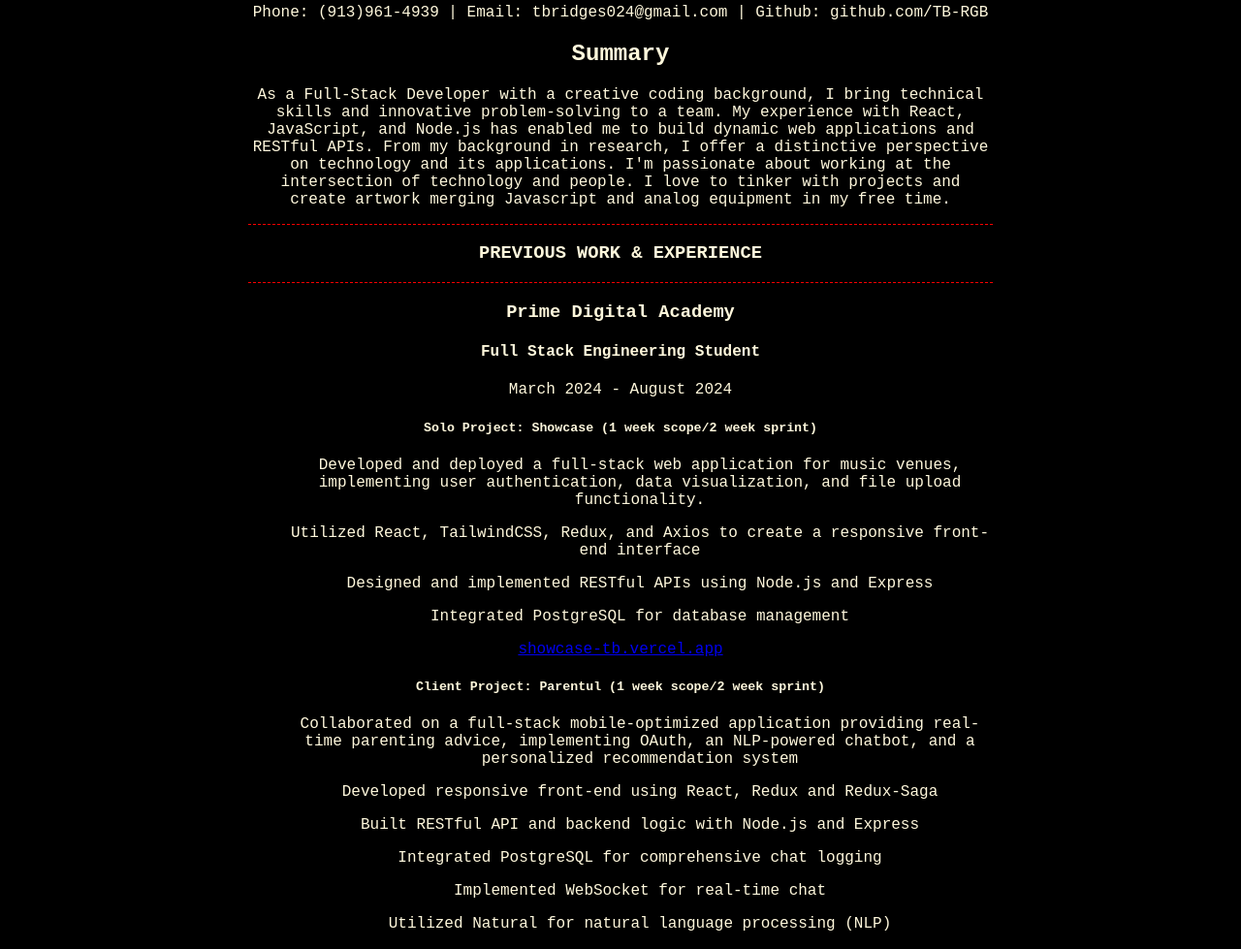
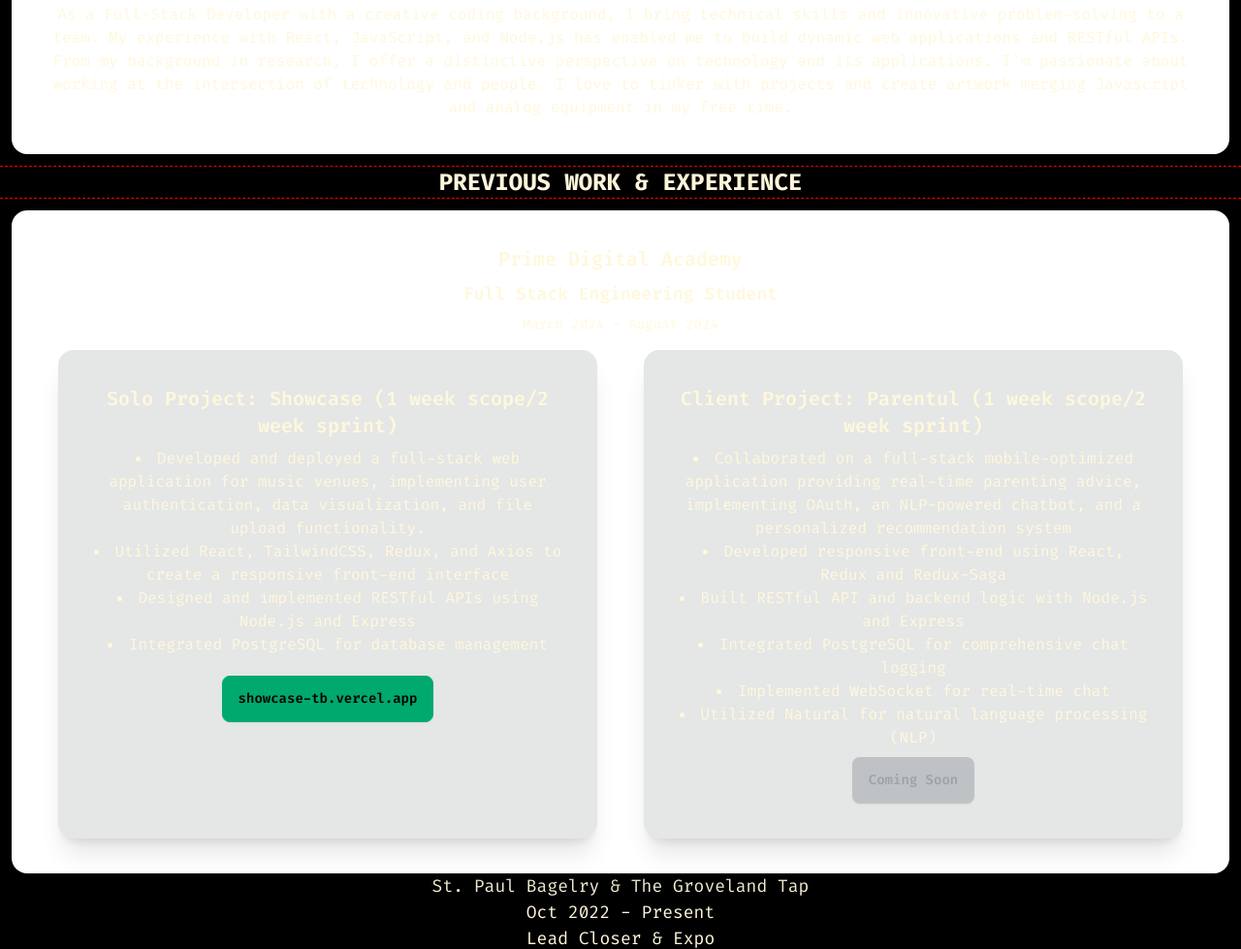
Before and after one commit to TB-RGB/TB-RGB.github.io, a website: page index.html in a window 1280 px wide. Shown: the part 545-1524 px from the top of the page at 97% size. Drawn offline with Linux system fonts and the light colour scheme; a script that the page names is missing.

Commit message:
start of dashboard layout

```diff
--- a/index.html
+++ b/index.html
@@ -6,56 +6,86 @@
     <meta name="viewport" content="width=device-width">
     <title>Tristan's Resume</title>
     <link rel="stylesheet" href="style.css" />
+    <link rel="stylesheet" href="output.css" />
     <script src="https://unpkg.com/hydra-synth"></script>
+    <link rel="preconnect" href="https://fonts.googleapis.com">
+    <link rel="preconnect" href="https://fonts.gstatic.com" crossorigin>
+    <link href="https://fonts.googleapis.com/css2?family=Fira+Code:wght@300..700&display=swap" rel="stylesheet">
 </head>
 
 <body>
-    <div>
-        <canvas id="myCanvas2" width="1000px" height="400px"></canvas>
-        <h1>Tristan Bridges</h1>
+    <div class="card bg-base-100 shadow-xl p-1 mx-3 mb-3">
+        <div class="card-body">
+            <canvas id="myCanvas2" class="w-full h-80"></canvas>
+            <div class="card bg-black shadow-xl w-1/2 mx-auto my-2 p-2">
+                <h1 class="text-4xl">Tristan Bridges</h1>
                 <p>Phone: (913)961-4939 | Email: tbridges024@gmail.com | Github: github.com/TB-RGB</p>
             </div>
-
-    <div class="summary">
-        <h2>Summary</h2>
+            <div class="divider divider-primary"></div>
             <p>As a Full-Stack Developer with a creative coding background, I bring technical skills and innovative
-            problem-solving to a team. My experience with React, JavaScript, and Node.js has enabled me to build dynamic
+                problem-solving to a team. My experience with React, JavaScript, and Node.js has enabled me to build
+                dynamic
                 web applications and RESTful APIs. From my background in research, I offer a distinctive perspective on
-            technology and its applications. I'm passionate about working at the intersection of technology and people.
-            I love to tinker with projects and create artwork merging Javascript and analog equipment in my free time.
+                technology and its applications. I'm passionate about working at the intersection of technology and
+                people.
+                I love to tinker with projects and create artwork merging Javascript and analog equipment in my free
+                time.
             </p>
+        </div>
     </div>
 
     <div class="job-head">
-        <h3>Previous Work & Experience</h3>
+        <h3 class="text-2xl font-bold ">Previous Work & Experience</h3>
     </div>
 
-    <div class="job">
-        <h3>Prime Digital Academy</h3>
-        <h4>Full Stack Engineering Student</h4>
-        <p>March 2024 - August 2024</p>
 
-        <h5>Solo Project: Showcase (1 week scope/2 week sprint)</h5>
-        <ul>
-            <p>Developed and deployed a full-stack web application for music venues, implementing user authentication,
-                data visualization, and file upload functionality.</p>
-            <p>Utilized React, TailwindCSS, Redux, and Axios to create a responsive front-end interface</p>
-            <p>Designed and implemented RESTful APIs using Node.js and Express</p>
-            <p>Integrated PostgreSQL for database management</p>
+    <div class="card bg-base-100 shadow-xl p-1 mx-3 mt-3">
+        <div class="card-body text-center items-center">
+            <h3 class="card-title">Prime Digital Academy</h3>
+            <h4 class="text-lg font-semibold">Full Stack Engineering Student</h4>
+            <p class="text-sm">March 2024 - August 2024</p>
+            <div class="grid grid-cols-1 md:grid-cols-2 gap-6">
+                <div class="card bg-base-300 shadow-xl p-1 mx-3 mt-2">
+                    <div class="card-body text-center items-center">
+                        <h5 class="card-title">Solo Project: Showcase (1 week scope/2 week sprint)</h5>
+                        <ul class="list-disc list-inside">
+                            <li>Developed and deployed a full-stack web application for music venues, implementing user
+                                authentication,
+                                data visualization, and file upload functionality.</li>
+                            <li>Utilized React, TailwindCSS, Redux, and Axios to create a responsive front-end interface
+                            </li>
+                            <li>Designed and implemented RESTful APIs using Node.js and Express</li>
+                            <li>Integrated PostgreSQL for database management</li>
                         </ul>
-        <p><a href="https://showcase-tb.vercel.app">showcase-tb.vercel.app</a></p>
+                        <div class="card-actions mt-3">
+                            <p class="btn w-1/2 mx-auto btn-success"><a
+                                    href="https://showcase-tb.vercel.app">showcase-tb.vercel.app</a></p>
+                        </div>
+                    </div>
+                </div>
+                <div class="card bg-base-300 shadow-xl p-1 mx-3 mt-2">
+                    <div class="card-body text-center items-center">
+                        <h5 class="card-title">Client Project: Parentul (1 week scope/2 week sprint)</h5>
+                        <ul class="list-disc list-inside">
+                            <li>Collaborated on a full-stack mobile-optimized application providing real-time parenting
+                                advice,
+                                implementing OAuth, an NLP-powered chatbot, and a personalized recommendation system
+                            </li>
+                            <li>Developed responsive front-end using React, Redux and Redux-Saga</li>
+                            <li>Built RESTful API and backend logic with Node.js and Express</li>
+                            <li>Integrated PostgreSQL for comprehensive chat logging</li>
+                            <li>Implemented WebSocket for real-time chat</li>
+                            <li>Utilized Natural for natural language processing (NLP)</li>
+                        </ul>
+                        <div class="card-actions">
+                            <p class="btn btn-disabled w-1/2 mx-auto">Coming Soon</p>
+                        </div>
+                    </div>
+                </div>
+            </div>
+        </div>
+    </div>
 
-        <h5>Client Project: Parentul (1 week scope/2 week sprint)</h5>
-        <ul>
-            <p>Collaborated on a full-stack mobile-optimized application providing real-time parenting advice,
-                implementing OAuth, an NLP-powered chatbot, and a personalized recommendation system</p>
-            <p>Developed responsive front-end using React, Redux and Redux-Saga</p>
-            <p>Built RESTful API and backend logic with Node.js and Express</p>
-            <p>Integrated PostgreSQL for comprehensive chat logging</p>
-            <p>Implemented WebSocket for real-time chat</p>
-            <p>Utilized Natural for natural language processing (NLP)</p>
-        </ul>
-    </div>
 
 
     <div class="job-list-1">
@@ -79,6 +109,7 @@
         <p>Developed strong habits of time management and organization</p>
     </div>
 
+
     <div class="edu-head">
         <h3>Education</h3>
     </div>
@@ -95,7 +126,10 @@
             <p>Public Speaking and Presentation experience</p>
             <p>Real-World Client work</p>
         </ul>
-        <p>An immersive, intensive program that combined technical learning with practical application. Allowed hands-on training with agile workflows and real-world client interactions. Simultaneously it increased my technical skills and sharpened my critical thinking, problem-solving, and effective communication skills necessary in software engineering.</p>
+        <p>An immersive, intensive program that combined technical learning with practical application. Allowed hands-on
+            training with agile workflows and real-world client interactions. Simultaneously it increased my technical
+            skills and sharpened my critical thinking, problem-solving, and effective communication skills necessary in
+            software engineering.</p>
     </div>
 
     <div class="edu-list">
--- /dev/null
+++ b/input.css
@@ -0,0 +1,3 @@
+@tailwind base;
+@tailwind components;
+@tailwind utilities;
--- a/style.css
+++ b/style.css
@@ -2,7 +2,7 @@
     text-align: center;
     background-color:black;
     color:cornsilk;
-    font-family: 'Courier New', Courier, monospace;
+    font-family: 'Fira Code', monospace;
     margin: 5% 20%;
 }
 
--- /dev/null
+++ b/tailwind.config.js
@@ -0,0 +1,10 @@
+/** @type {import('tailwindcss').Config} */
+module.exports = {
+  content: ['./index.html'],
+  theme: {
+    extend: {},
+  },
+  plugins: [
+    require('daisyui')
+  ],
+}
```
Also changed, not shown: package.json (added, +16 -0 lines), output.css (added), 1 other file. Lines whose indentation alone changed are shown as unchanged.
